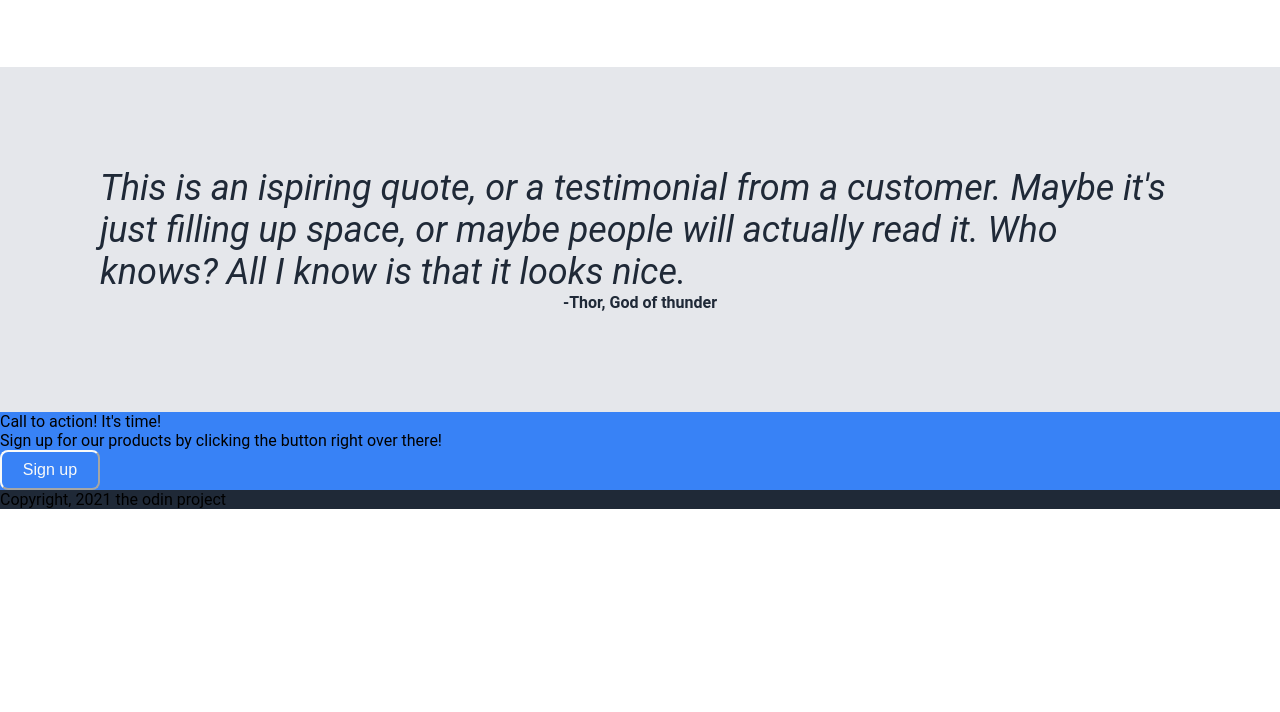
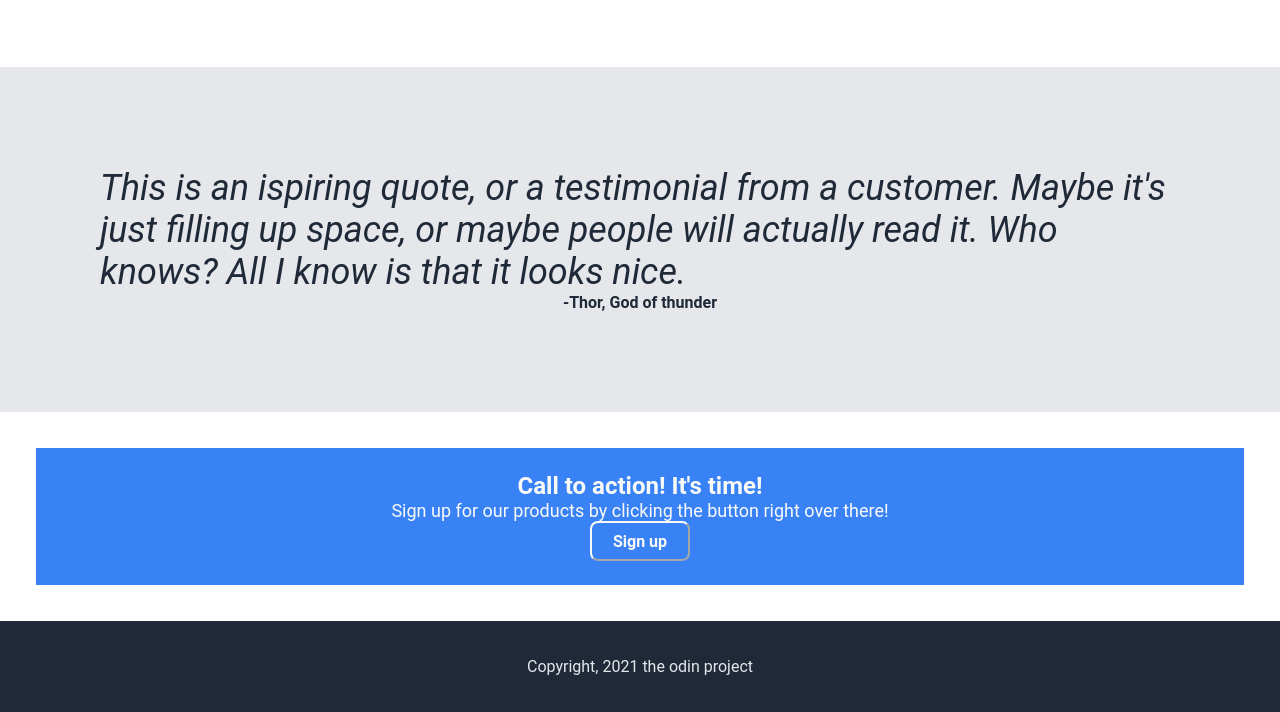
Before and after one commit to mpachonm/landing_page, a plain HTML site: page index.html in a window 1280 px wide. Shown: the part 715-1427 px from the top of the page. Before the commit the page ends 1224 px from the top, so only its background shows below. Drawn offline with Linux system fonts and the light colour scheme.

Commit message:
Create footer and call to action sections style, fix buttons font family

```diff
--- a/style.css
+++ b/style.css
@@ -103,10 +103,27 @@ a{
 
   .CTA_container {
     background-color: #3882f6;
+    margin:36px;
+    padding: 24px;
+    text-align: center;
+  }
+
+  .CTA_title{
+    color: #f9faf8;
+    font-size: 24px;
+    font-weight: bolder;
+  }
+
+  .CTA_text{
+    color: #f9faf8;
+    font-size: 18px;
   }
 
   .footer {
     background-color: #1f2937;
+    color:#e5e7eb;
+    text-align: center;
+    padding: 36px;
   }
 
   img {
@@ -121,6 +138,8 @@ a{
     color: #f9faf8;
     width: 100px;
     height: 40px;
+    font-family: 'Roboto', Courier, monospace;;
+    font-weight: bold;
   }
 
   .first_button {
```
